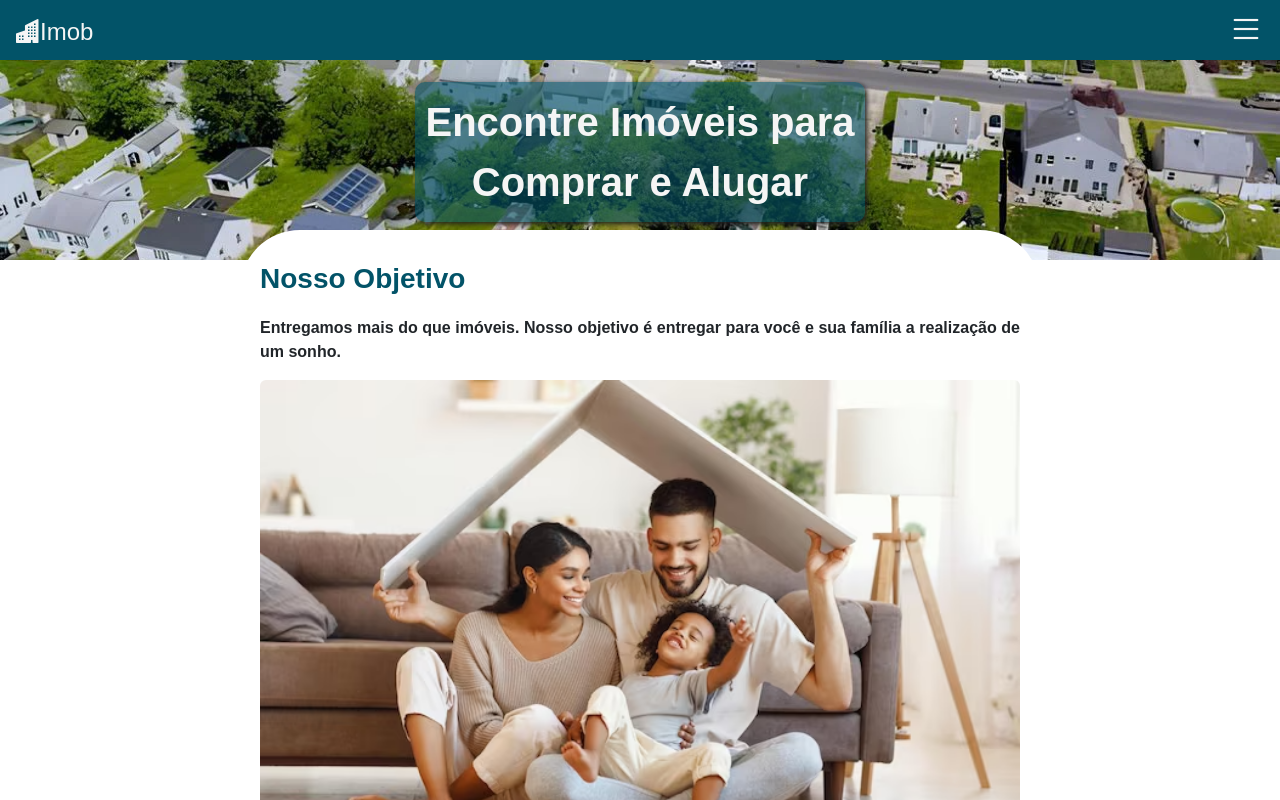
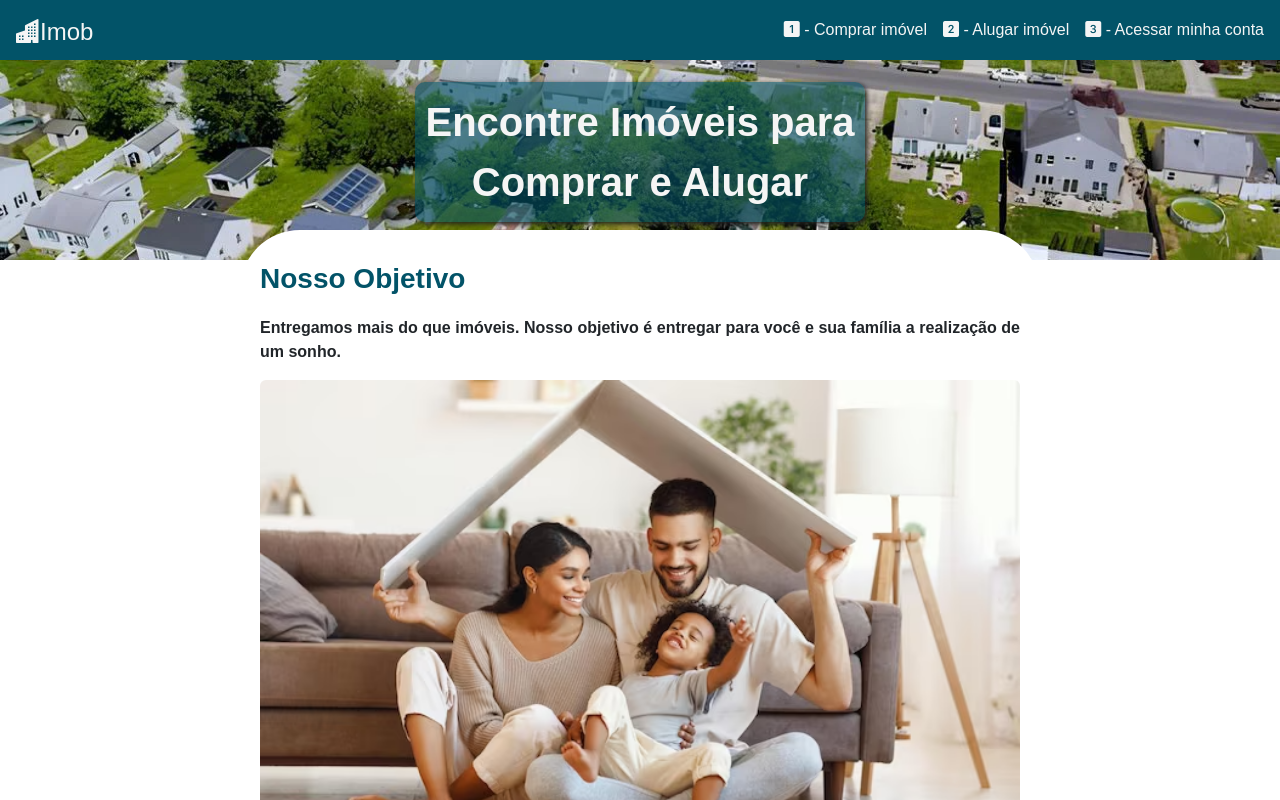
Before and after one commit to Hiago-Laureano/imob-client, a Vue app: page / in a window 1280 px wide. Shown: the top 800 px of the page. Built offline with nearby package versions, Linux system fonts and the light colour scheme; no server answers.

Commit message:
NavBar: add login link and create responsive menu

```diff
--- a/src/components/NavBar.vue
+++ b/src/components/NavBar.vue
@@ -4,6 +4,11 @@
             <router-link id="router-branch" class="router-link primary-color" to="/">
                 <i class="bi bi-buildings-fill"></i>Imob
             </router-link>
+        </div>
+        <div class="menu">
+            <router-link @click="closeMenu" class="router-link primary-color me-3 pt-3" to="/property/0/sale"><i class="bi bi-1-square-fill"></i> - Comprar imóvel</router-link>
+            <router-link @click="closeMenu" class="router-link primary-color me-3 pt-3" to="/property/1/rent"><i class="bi bi-2-square-fill"></i> - Alugar imóvel</router-link>
+            <router-link @click="closeMenu" class="router-link primary-color pt-3" to="/login"><i class="bi bi-3-square-fill"></i> - Acessar minha conta</router-link>
         </div>
         <div class="nav-menu d-flex flex-row align-items-center justify-content-end">
             <i v-if="! menuActive" @click="openMenu" class="bi bi-list primary-color" id="button-menu"></i>
@@ -16,7 +21,7 @@
             <div class="off-canvas-body d-flex flex-column p-2">
                 <router-link @click="closeMenu" class="router-link secondary-color" to="/property/0/sale"><i class="bi bi-1-square-fill"></i> - Comprar imóvel</router-link>
                 <router-link @click="closeMenu" class="router-link secondary-color" to="/property/1/rent"><i class="bi bi-2-square-fill"></i> - Alugar imóvel</router-link>
-                <router-link @click="closeMenu" class="router-link secondary-color" to="/"><i class="bi bi-3-square-fill"></i> - Anunciar meu imóvel</router-link>
+                <router-link @click="closeMenu" class="router-link secondary-color" to="/login"><i class="bi bi-3-square-fill"></i> - Acessar minha conta</router-link>
             </div>
         </div>
     </div>
@@ -53,6 +58,9 @@ export default{
 </script>
 
 <style scoped>
+.menu{
+    display: none;
+}
 .router-link{
     text-decoration: none;
     padding-bottom: 20px;
@@ -83,4 +91,15 @@ export default{
 #router-branch{
     height: 33px;
 }
+@media screen and (min-width: 768px){
+.menu{
+    display: block;
+}
+.nav-menu{
+    display: none !important;
+}
+.off-canvas{
+    display: none !important;
+}
+}
 </style>
```
